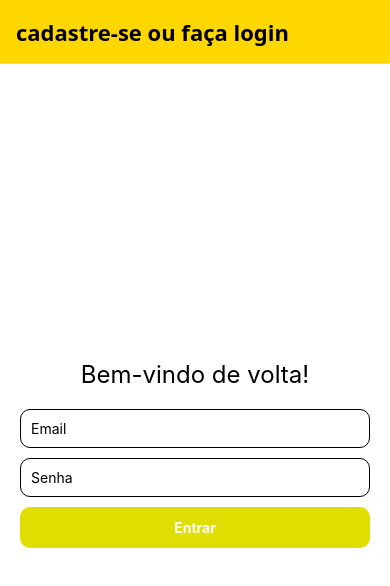
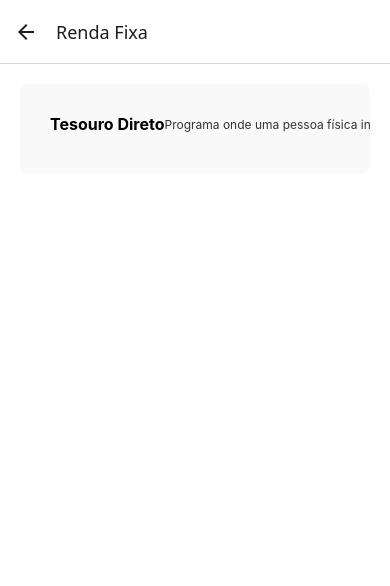
Before and after one commit to ArturMeloMorais/monetra, a React Native app: screen /RendaFixa in a window 390 px wide. Shown: the top 586 px of the page. Built offline with nearby package versions, Linux system fonts and the light colour scheme.

Commit message:
página adicional de renda fixa (apenas estrutura)

```diff
--- a/navigation/StackNavigator.js
+++ b/navigation/StackNavigator.js
@@ -7,6 +7,7 @@
 import PlanilhaScreen from "../screens/PlanilhaScreen";
 import InvestimentosScreen from "../screens/InvestimentosScreen";
 import PerfilScreen from "../screens/PerfilScreen";
+import RendaFixaScreen from "../screens/RendaFixaScreen";
 
 const Stack = createNativeStackNavigator();
 
@@ -61,6 +62,12 @@
           options={{ title: "Meu Perfil" }}
         />
 
+        <Stack.Screen
+          name="RendaFixa"
+          component={RendaFixaScreen}
+          options={{ title: "Renda Fixa" }}
+        />
+
       </Stack.Navigator>
     </NavigationContainer>
   );
--- a/pessoas.json
+++ b/pessoas.json
@@ -21,5 +21,16 @@
     "telefone": "(21) 99876-5432",
     "email": "mariana@email.com",
     "senha": "abc123"
+  },
+  {
+    "id": 3,
+    "nome": "Pessoa",
+    "idade": 28,
+    "foto": "https://i.pravatar.cc/301",
+    "salario": 6200,
+    "idioma": "Português / Inglês",
+    "telefone": "(21) 99876-5432",
+    "email": "email",
+    "senha": "senha"
   }
 ]
--- a/screens/InvestimentosScreen.js
+++ b/screens/InvestimentosScreen.js
@@ -1,10 +1,12 @@
 import React, { useState, useEffect } from 'react';
-import { View, Text, FlatList, Image, ActivityIndicator, StyleSheet, TouchableOpacity, Linking } from 'react-native';
+import { View, Text, FlatList, Image, ActivityIndicator, StyleSheet, TouchableOpacity, Linking} from 'react-native';
+import { useNavigation } from '@react-navigation/native';
 import { getTopCoins } from '../services/api'; // Importe a função criada acima
 
 export default function InvestimentoScreen() {
   const [investimentos, setInvestimentos] = useState([]);
   const [loading, setLoading] = useState(true);
+  const navigation = useNavigation();
 
   useEffect(() => {
     async function carregarDados() {
@@ -25,6 +27,11 @@
 
   return (
     <View style={styles.container}>
+      <TouchableOpacity
+      onPress = {() => navigation.navigate('RendaFixa')}
+      style = {{ paddingHorizontal: 10, paddingVertical: 5,backgroundColor: '#ccc', borderRadius: 8, marginBottom: 10, alignSelf: 'flex-start' }}>
+    <Text style = {{ fontSize: 8, color: '#000'}}>Renda Fixa</Text>
+      </TouchableOpacity>
       <FlatList
         data={investimentos}
         keyExtractor={(item) => item.id}
--- /dev/null
+++ b/screens/RendaFixaScreen.js
@@ -0,0 +1,45 @@
+import React from "react";
+import { View, Text, StyleSheet, FlatList, Linking, TouchableOpacity } from "react-native";
+
+export default function RendaFixaScreen() {
+    const rendaFixa = [
+        { id: 'tesourodireto',
+          nome: 'Tesouro Direto',
+          descricao: 'Programa onde uma pessoa física investe em títulos públicos para financiar atividades do governo. É garantido pelo Tesouro Nacional, garantindo segurança e liquidez.',
+          risco: 'Baixo',
+        }
+    ]
+
+    return (
+        <View style={styles.container}>
+            <FlatList
+            data={rendaFixa}
+            keyExtractor={(item) => item.id}
+            renderItem={({ item }) => {
+
+                return (
+                    <TouchableOpacity style={styles.card}
+                    onPress = {() =>
+                    Linking.openURL(`https://www.tesourodireto.com.br/`)}>
+                <View style={styles.card}>
+                    <Text style={styles.nome}>{item.nome}</Text>
+                    <Text style={styles.descricao}>{item.descricao}</Text>
+                    <Text style={styles.risco}>Risco: {item.risco}</Text>
+                </View>
+                </TouchableOpacity>
+                )
+            }}
+        />
+        </View>
+    )
+}
+
+const styles = StyleSheet.create({
+    container: { flex: 1, padding: 20, backgroundColor: '#fff' },
+    center: { flex: 1, justifyContent: 'center', alignItems: 'center' },
+    card: { flexDirection: 'row', padding: 15, marginBottom: 10, backgroundColor: '#f9f9f9', borderRadius: 8, alignItems: 'center' },
+    icon: { width: 40, height: 40, marginRight: 15 },
+    nome: { fontWeight: 'bold', fontSize: 16 },
+    descricao: { fontSize: 12, color: '#333' },
+    risco: { fontSize: 12, color: '#666' }
+    })
```
